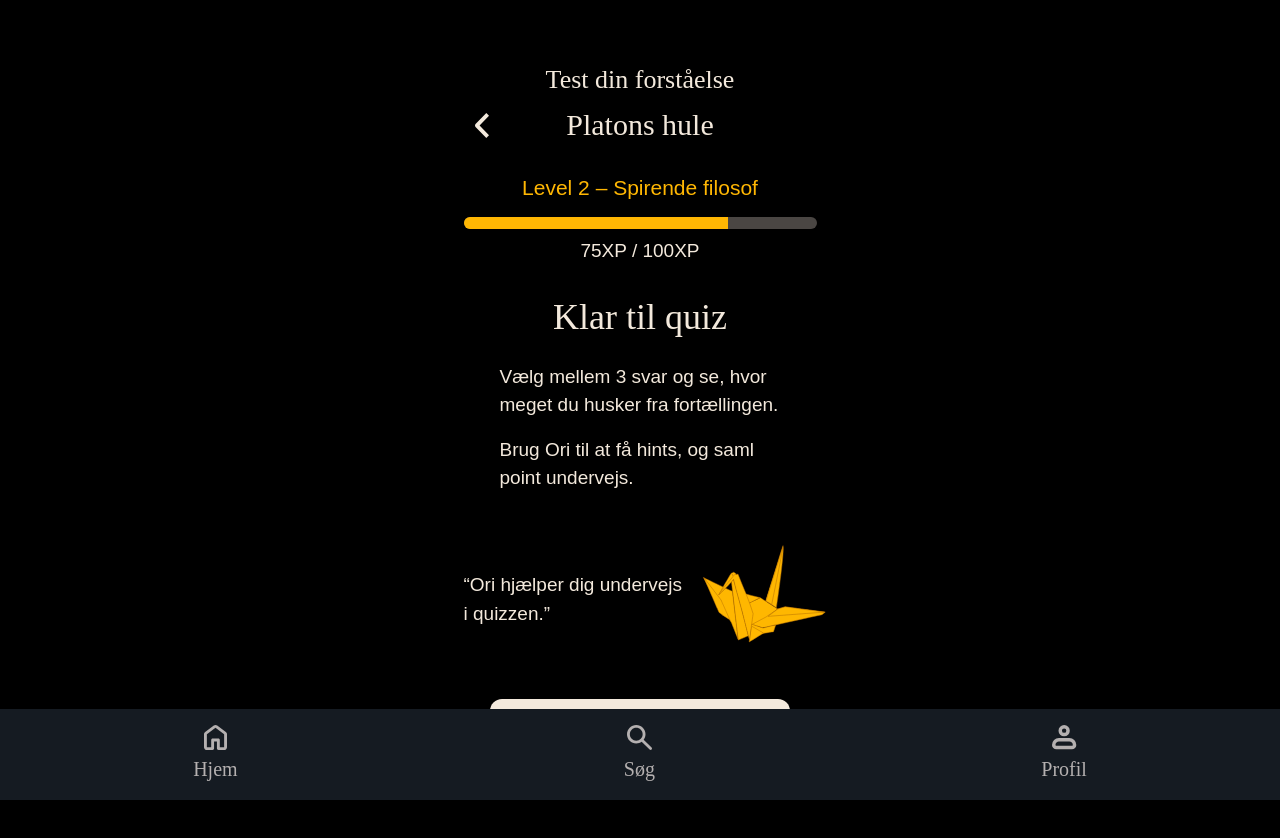
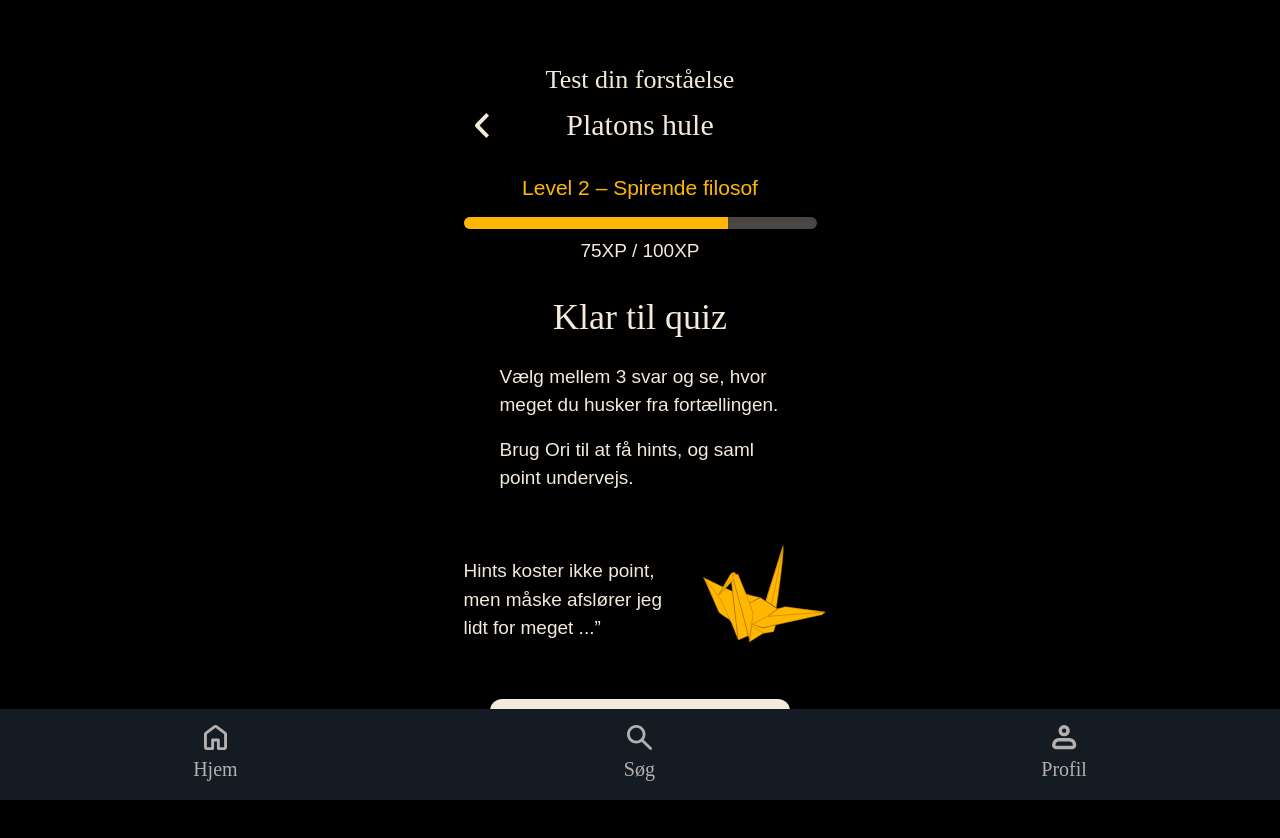
Before and after one commit to SarahNevin/filosofiapp, a React (Vite) app: page /quiz in a window 1280 px wide. Shown: the top 838 px of the page. Built offline with nearby package versions, Linux system fonts and the light colour scheme; a web font is replaced by a local one.

Commit message:
Smårettelser

```diff
--- a/src/views/QuizIntroView.jsx
+++ b/src/views/QuizIntroView.jsx
@@ -6,7 +6,7 @@ import ScreenHeader from "../components/ScreenHeader";
 import Tekstblok from "../components/Tekstblok";
 import Guidetekst from "../components/Guidetekst";
 
-export default function QuizView() {
+export default function QuizIntroView() {
   const navigate = useNavigate();
 
   return (
@@ -44,12 +44,12 @@ export default function QuizView() {
         </Tekstblok>
 
         {/* GUIDETEKST (nu uden klik + uden popup) */}
-        <Guidetekst kanKlikkes={false} animated={false}>
-          “Ori hjælper dig undervejs i quizzen.”
+        <Guidetekst kanKlikkes={false}>
+          Hints koster ikke point, men måske afslører jeg lidt for meget ...”
         </Guidetekst>
 
         {/* CTA */}
-        <div className="flex justify-center mt-6">
+        <div className="flex justify-center my-6">
           <CtaKnap onClick={() => navigate("/quiz/start")}>
             Start quiz
           </CtaKnap>
```
